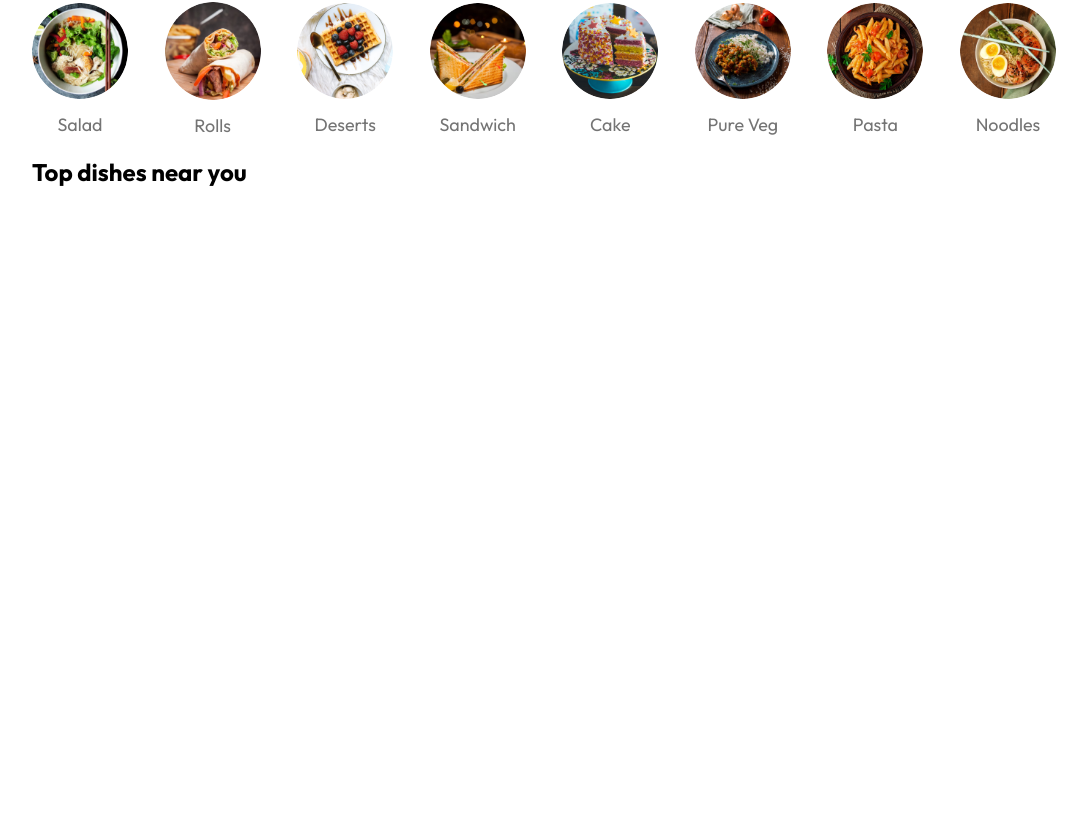
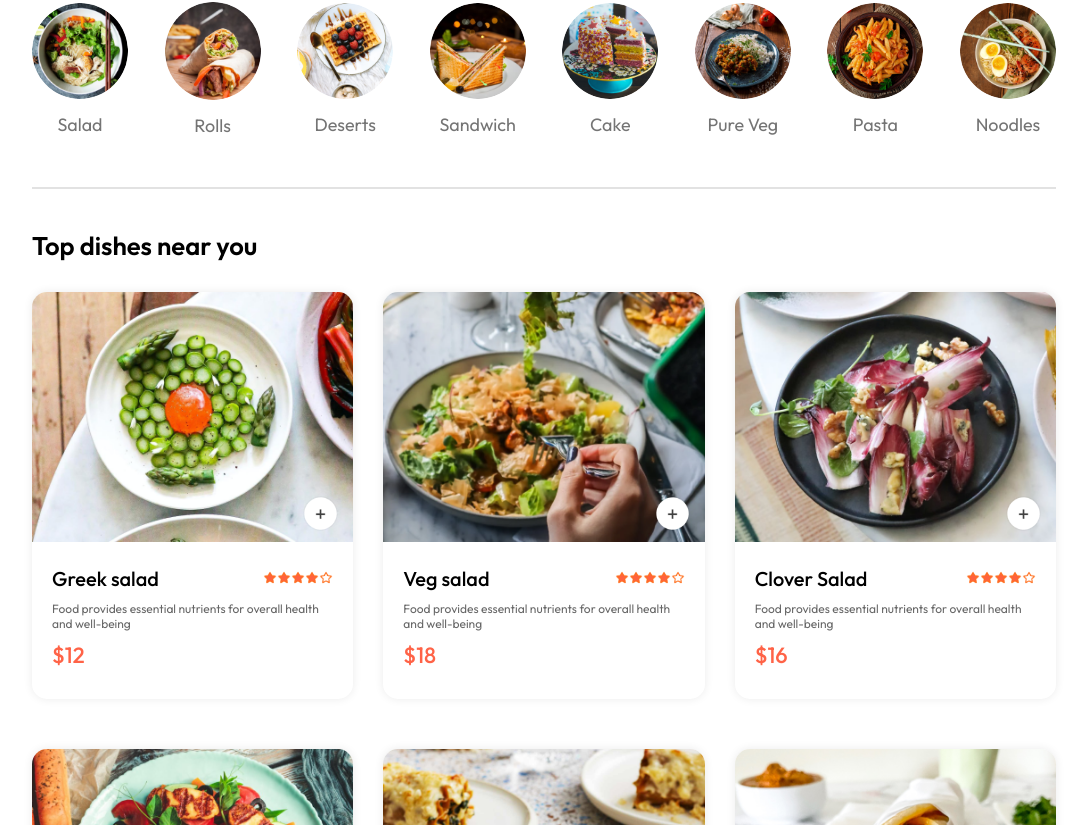
Before and after one commit to Samithsr/application, a React (Vite) app: page / in a window 1280 px wide. Shown: the part 715-1540 px from the top of the page, without its empty margins (96-1183 px from the left). Before the commit the page ends 902 px from the top, so only its background shows below. Built offline with nearby package versions, Linux system fonts and the light colour scheme.

Commit message:
add cart items

```diff
--- a/src/Components/ExploreMenu/ExploreMenu.jsx
+++ b/src/Components/ExploreMenu/ExploreMenu.jsx
@@ -20,6 +20,7 @@
                 )
                })}
             </div>
+            <hr />
         </div>
     )
 }
--- a/src/Components/FoodDisplay/FoodDisplay.css
+++ b/src/Components/FoodDisplay/FoodDisplay.css
@@ -0,0 +1,20 @@
+.food-display{
+    margin-top: 30px;
+}
+
+.food-display h2{
+    font-size: max(2vw, 24px);
+    font-weight: 600;
+}
+
+.food-display-list{
+    display: grid;
+    grid-template-columns: repeat(auto-fill,minmax(240px,1fr)) ;
+    margin-top: 30px;
+    gap: 30px;
+    row-gap: 50px;
+}
+
+.food-item-counter img{
+    width: 30px;
+}
--- a/src/Components/FoodDisplay/FoodDisplay.jsx
+++ b/src/Components/FoodDisplay/FoodDisplay.jsx
@@ -1,6 +1,7 @@
 import React, { useContext } from 'react'
 import './FoodDisplay.css'
 import { StoreContex } from '../../context/StoreContex'
+import FoodItem from '../FoodItem/FoodItem'
 
 const FoodDisplay = ({category}) => {
 
@@ -10,11 +11,8 @@
             <h2>Top dishes near you</h2>
             <div className="food-display-list">
                 {food_list.map((item,index)=>{
-                    return (
-                        <div key={index} className="food-display-list-item">
+                    return <FoodItem key={index} id={item.id} name={item.name} price={item.price} description={item.description} image={item.image} />
 
-                        </div>
-                    )
                 })}
             </div>
         </div>
--- a/src/Components/FoodItem/FoodItem.css
+++ b/src/Components/FoodItem/FoodItem.css
@@ -0,0 +1,74 @@
+.food-item{
+    width: 100%;
+    margin: auto;
+    border-radius:15px;
+    box-shadow: 0px 0px 10px #00000015;
+    transition: 0.2s;
+    animation: fadeIn 1s;
+}
+
+.food-item-image{
+    width: 100%;
+    border-radius: 15px 15px 0px 0px;
+}
+
+.food-item-info{
+    padding: 20px;
+}
+
+.food-item-name-rating{
+    display: flex;
+    justify-content: space-between;
+    align-items: center;
+    margin-bottom: 10px;
+}
+
+.food-item-name-rating p{
+    font-size: 20px;
+    font-weight: 500;
+}
+
+.food-item-name-rating img{
+    width: 70px;
+}
+
+.food-item-desc{
+    color: #676767;
+    font-size: 12px;
+}
+
+.food-item-price{
+    color: tomato;
+    font-size: 22px;
+    font-weight: 500;
+    margin: 10px 0px;
+}
+
+
+
+
+.food-item-img-container{
+    position: relative;
+}
+
+
+.food-item-img-container .add{
+    width: 35px;
+    position: absolute;
+    bottom: 15px;
+    right: 15px;
+    cursor: pointer;
+    border-radius: 50%;
+}
+
+.food-item-counter{
+    position: absolute;
+    bottom: 15px;
+    right: 15px;
+    display: flex;
+    gap: 10px;
+    align-items: center;
+    padding: 6px;
+    border-radius: 50px;
+    background-color: white;
+}
--- a/src/Components/FoodItem/FoodItem.jsx
+++ b/src/Components/FoodItem/FoodItem.jsx
@@ -1,8 +1,39 @@
-import React from 'react'
+import React, { useState } from 'react'
+import "./FoodItem.css"
+import { assets } from '../../assets/assets';
 
-const FoodItem = () => {
+const FoodItem = ({id,name,price,description,image}) => {
+
+    const[itemCount,setItemCount] = useState(0)
+
     return(
-        <div></div>
+        <div className='food-item'>
+            <div className="food-item-img-container">
+                <img className='food-item-image' src={image} alt="" />
+
+{/* item count is not zero !itemCount */}
+{/* we will use turnary operator use ? question mark */}
+{/* is not equal yto zero is return to zero in that one div */}
+
+                {!itemCount
+                    ?<img className='add' onClick={()=>setItemCount(prev=>prev+1)} src={assets.add_icon_white} alt="" srcset="" />
+                    :<div className='food-item-counter'>
+                        <img onClick={()=>setItemCount(prev=>prev-1)} src={assets.remove_icon_red} alt="" srcset="" />
+                        <p>{itemCount}</p>
+                        <img onClick={()=>setItemCount(prev=>prev+1)} src={assets.add_icon_green} alt="" srcset="" />
+                     </div>
+                }
+            </div>
+
+            <div className="food-item-info">
+                <div className="food-item-name-rating">
+                    <p>{name}</p>
+                    <img src={assets.rating_starts} alt="" />
+                </div>
+                <p className="food-item-desc">{description}</p>
+                <p className="food-item-price">${price}</p>
+            </div>
+        </div>
     )
 }
 
--- a/src/context/StoreContex.jsx
+++ b/src/context/StoreContex.jsx
@@ -1,10 +1,21 @@
-import { createContext } from "react";
+import { createContext, useState } from "react";
 import { food_list } from "../assets/assets";
 
 
 export const StoreContex = createContext("null")
 
  const StoreContextProvider = (props) => {
+
+
+    const [cartItems,setCartItems] = useState({});
+
+    const addToCart = (itemid) => {
+        if(!cartItems[itemid]) {
+            setCartItems((prev)=>({...prev,[itemid]:1}))
+        }  else {
+            setCartItems((prev)=>({...prev,[itemid]:prev[itemid]+1}))
+        }
+    }
 
     const contextValue = {
         food_list
```
